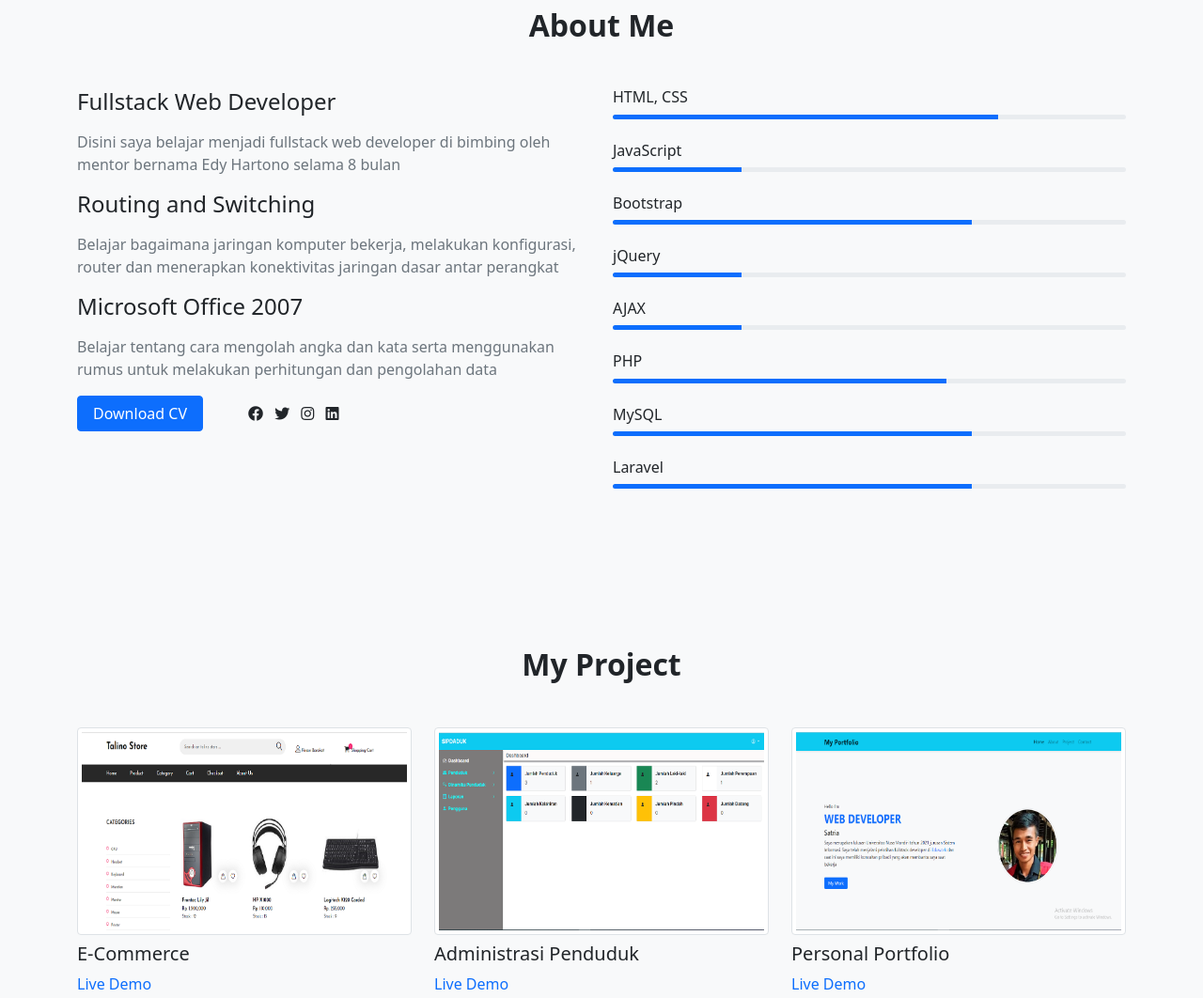
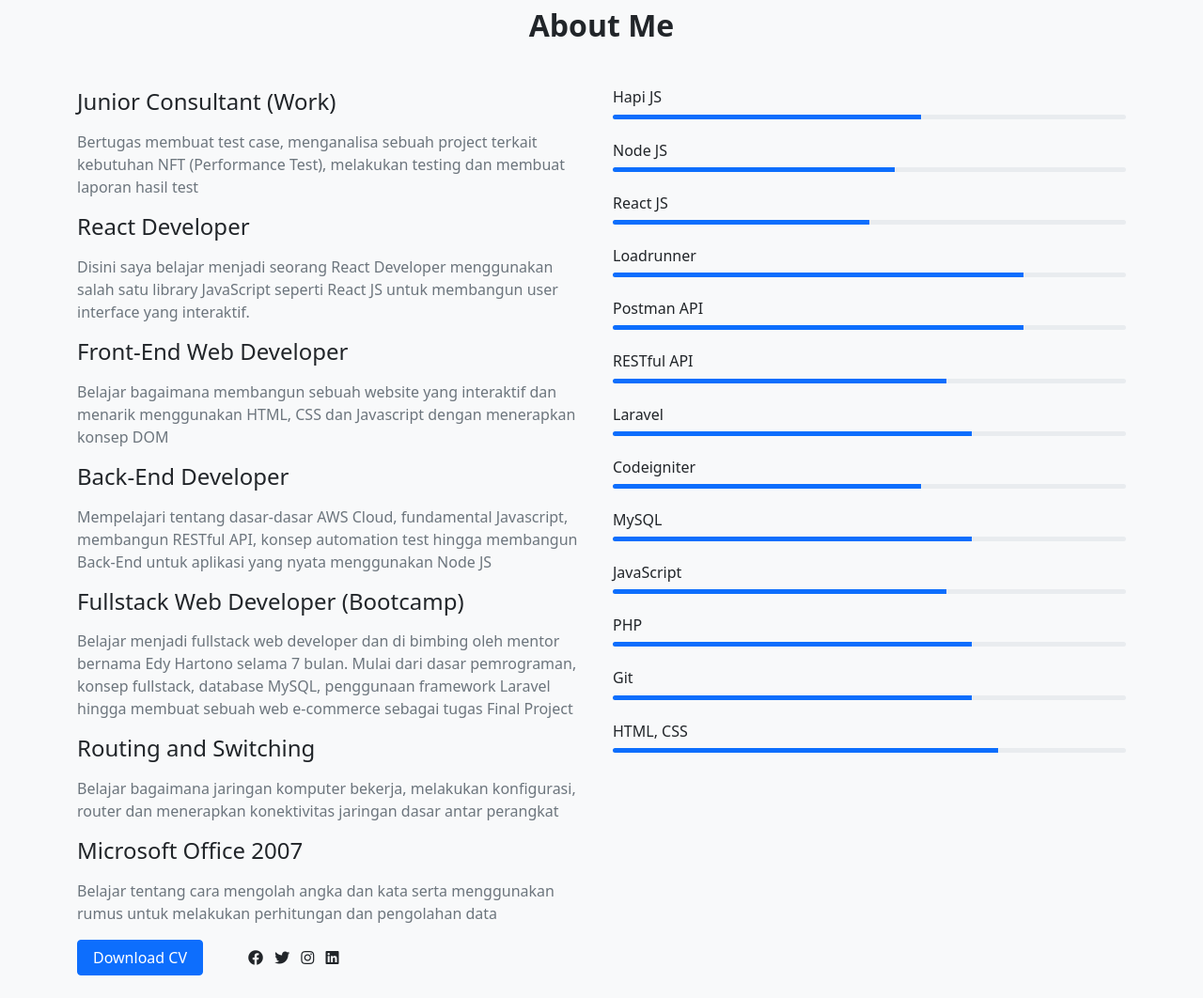
Before and after one commit to satria97/satria97.github.io, a plain HTML site: page index.html in a window 1280 px wide. Shown: the part 960-2022 px from the top of the page at 94% size. Drawn offline with Linux system fonts and the light colour scheme.

Commit message:
Update Portfolio

```diff
--- a/index.html
+++ b/index.html
@@ -13,7 +13,14 @@
 		<nav class="navbar navbar-expand-lg fixed-top navbar-light bg-info shadow-sm">
 			<div class="container-lg">
 				<a class="navbar-brand fw-bold fs-4" href="#">My Portfolio</a>
-        <button class="navbar-toggler" type="button" data-bs-toggle="collapse" data-bs-target="#navbarNavDropdown" aria-controls="navbarNavDropdown" aria-expanded="false" aria-label="Toggle navigation">
+				<button
+					class="navbar-toggler"
+					type="button"
+					data-bs-toggle="collapse"
+					data-bs-target="#navbarNavDropdown"
+					aria-controls="navbarNavDropdown"
+					aria-expanded="false"
+					aria-label="Toggle navigation">
 					<span class="navbar-toggler-icon"></span>
 				</button>
 				<div class="collapse navbar-collapse" id="navbarNavDropdown">
@@ -41,16 +48,23 @@
 				<div class="row min-vh-100 align-items-center align-content-center">
 					<div class="col-md-6 mt-5 mt-md-0">
 						<div class="home-img text-center">
-              <img class="rounded-circle img-thumbnail mw-100" src="img/me.jpg" alt="profile img" />
+							<img
+								class="rounded-circle img-thumbnail mw-100"
+								src="img/me_1.jpg"
+								alt="profile img" />
 						</div>
 					</div>
 					<div class="col-md-6 mt-5 mt-md-0 order-md-first">
 						<div class="home-text">
 							<p class="mb-1">Hello I'm</p>
-              <h1 class="text-primary text-uppercase fs-1 fw-bold">Web Developer</h1>
+							<h1 class="text-primary text-uppercase fs-1 fw-bold">
+								Web Developer | Performance Tester
+							</h1>
 							<h2 class="fs-4">Satria</h2>
 							<p>
-                Saya merupakan lulusan Universitas Nusa Mandiri tahun 2021 jurusan Sistem Informasi. Saya telah menjalani pelatihan fullstack developer di <a class="text-decoration-none" href="https://eduwork.id/">Eduwork</a> dan saat ini
+								Saya merupakan lulusan Universitas Nusa Mandiri tahun 2021 jurusan Sistem Informasi.
+								Saya telah menjalani pelatihan fullstack developer di
+								<a class="text-decoration-none" href="https://eduwork.id/">Eduwork</a> dan saat ini
 								saya memiliki konsultan pribadi yang akan membantu saya saat bekerja
 							</p>
 							<a href="#project" class="btn btn-primary px-3 mt-3">My Work</a>
@@ -73,20 +87,62 @@
 				<div class="row">
 					<div class="col-md-6">
 						<div class="about-text">
-              <h3 class="fs-4 mb-3">Fullstack Web Developer</h3>
-              <p class="text-muted">Disini saya belajar menjadi fullstack web developer di bimbing oleh mentor bernama Edy Hartono selama 8 bulan</p>
+							<h3 class="fs-4 mb-3">Junior Consultant (Work)</h3>
+							<p class="text-muted">
+								Bertugas membuat test case, menganalisa sebuah project terkait kebutuhan NFT
+								(Performance Test), melakukan testing dan membuat laporan hasil test
+							</p>
+						</div>
+						<div class="about-text">
+							<h3 class="fs-4 mb-3">React Developer</h3>
+							<p class="text-muted">
+								Disini saya belajar menjadi seorang React Developer menggunakan salah satu library
+								JavaScript seperti React JS untuk membangun user interface yang interaktif.
+							</p>
+						</div>
+						<div class="about-text">
+							<h3 class="fs-4 mb-3">Front-End Web Developer</h3>
+							<p class="text-muted">
+								Belajar bagaimana membangun sebuah website yang interaktif dan menarik menggunakan
+								HTML, CSS dan Javascript dengan menerapkan konsep DOM
+							</p>
+						</div>
+						<div class="about-text">
+							<h3 class="fs-4 mb-3">Back-End Developer</h3>
+							<p class="text-muted">
+								Mempelajari tentang dasar-dasar AWS Cloud, fundamental Javascript, membangun RESTful
+								API, konsep automation test hingga membangun Back-End untuk aplikasi yang nyata
+								menggunakan Node JS
+							</p>
+						</div>
+						<div class="about-text">
+							<h3 class="fs-4 mb-3">Fullstack Web Developer (Bootcamp)</h3>
+							<p class="text-muted">
+								Belajar menjadi fullstack web developer dan di bimbing oleh mentor bernama Edy
+								Hartono selama 7 bulan. Mulai dari dasar pemrograman, konsep fullstack, database
+								MySQL, penggunaan framework Laravel hingga membuat sebuah web e-commerce sebagai
+								tugas Final Project
+							</p>
 						</div>
 						<div class="about-text">
 							<h3 class="fs-4 mb-3">Routing and Switching</h3>
-              <p class="text-muted">Belajar bagaimana jaringan komputer bekerja, melakukan konfigurasi, router dan menerapkan konektivitas jaringan dasar antar perangkat</p>
+							<p class="text-muted">
+								Belajar bagaimana jaringan komputer bekerja, melakukan konfigurasi, router dan
+								menerapkan konektivitas jaringan dasar antar perangkat
+							</p>
 						</div>
 						<div class="about-text">
 							<h3 class="fs-4 mb-3">Microsoft Office 2007</h3>
-              <p class="text-muted">Belajar tentang cara mengolah angka dan kata serta menggunakan rumus untuk melakukan perhitungan dan pengolahan data</p>
+							<p class="text-muted">
+								Belajar tentang cara mengolah angka dan kata serta menggunakan rumus untuk melakukan
+								perhitungan dan pengolahan data
+							</p>
 						</div>
 						<div class="row">
 							<div class="col-lg-12 d-flex align-items-center">
-                <a href="#" class="btn px-3 btn-primary me-5">Download CV</a>
+								<a href="/img/CV Satria_Update.pdf" class="btn px-3 btn-primary me-5"
+									>Download CV</a
+								>
 								<div class="social-link">
 									<a href="#" class="text-dark me-2"><i class="fab fa-facebook"></i></a>
 									<a href="#" class="text-dark me-2"><i class="fab fa-twitter"></i></a>
@@ -98,51 +154,159 @@
 					</div>
 					<div class="col-md-6 mt-5 mt-md-0">
 						<div class="skill-item mb-4">
-              <h3 class="fs-6">HTML, CSS</h3>
+							<h3 class="fs-6">Hapi JS</h3>
 							<div class="progress" style="height: 5px">
-                <div class="progress-bar" role="progressbar" style="width: 75%" aria-valuenow="75" aria-valuemin="0" aria-valuemax="100"></div>
+								<div
+									class="progress-bar"
+									role="progressbar"
+									style="width: 60%"
+									aria-valuenow="60"
+									aria-valuemin="0"
+									aria-valuemax="100"></div>
+							</div>
+						</div>
+						<div class="skill-item mb-4">
+							<h3 class="fs-6">Node JS</h3>
+							<div class="progress" style="height: 5px">
+								<div
+									class="progress-bar"
+									role="progressbar"
+									style="width: 55%"
+									aria-valuenow="55"
+									aria-valuemin="0"
+									aria-valuemax="100"></div>
+							</div>
+						</div>
+						<div class="skill-item mb-4">
+							<h3 class="fs-6">React JS</h3>
+							<div class="progress" style="height: 5px">
+								<div
+									class="progress-bar"
+									role="progressbar"
+									style="width: 50%"
+									aria-valuenow="50"
+									aria-valuemin="0"
+									aria-valuemax="100"></div>
+							</div>
+						</div>
+						<div class="skill-item mb-4">
+							<h3 class="fs-6">Loadrunner</h3>
+							<div class="progress" style="height: 5px">
+								<div
+									class="progress-bar"
+									role="progressbar"
+									style="width: 80%"
+									aria-valuenow="80"
+									aria-valuemin="0"
+									aria-valuemax="100"></div>
+							</div>
+						</div>
+						<div class="skill-item mb-4">
+							<h3 class="fs-6">Postman API</h3>
+							<div class="progress" style="height: 5px">
+								<div
+									class="progress-bar"
+									role="progressbar"
+									style="width: 80%"
+									aria-valuenow="80"
+									aria-valuemin="0"
+									aria-valuemax="100"></div>
+							</div>
+						</div>
+						<div class="skill-item mb-4">
+							<h3 class="fs-6">RESTful API</h3>
+							<div class="progress" style="height: 5px">
+								<div
+									class="progress-bar"
+									role="progressbar"
+									style="width: 65%"
+									aria-valuenow="65"
+									aria-valuemin="0"
+									aria-valuemax="100"></div>
+							</div>
+						</div>
+						<div class="skill-item mb-4">
+							<h3 class="fs-6">Laravel</h3>
+							<div class="progress" style="height: 5px">
+								<div
+									class="progress-bar"
+									role="progressbar"
+									style="width: 70%"
+									aria-valuenow="70"
+									aria-valuemin="0"
+									aria-valuemax="100"></div>
+							</div>
+						</div>
+						<div class="skill-item mb-4">
+							<h3 class="fs-6">Codeigniter</h3>
+							<div class="progress" style="height: 5px">
+								<div
+									class="progress-bar"
+									role="progressbar"
+									style="width: 60%"
+									aria-valuenow="60"
+									aria-valuemin="0"
+									aria-valuemax="100"></div>
+							</div>
+						</div>
+						<div class="skill-item mb-4">
+							<h3 class="fs-6">MySQL</h3>
+							<div class="progress" style="height: 5px">
+								<div
+									class="progress-bar"
+									role="progressbar"
+									style="width: 70%"
+									aria-valuenow="70"
+									aria-valuemin="0"
+									aria-valuemax="100"></div>
 							</div>
 						</div>
 						<div class="skill-item mb-4">
 							<h3 class="fs-6">JavaScript</h3>
 							<div class="progress" style="height: 5px">
-                <div class="progress-bar" role="progressbar" style="width: 25%" aria-valuenow="25" aria-valuemin="0" aria-valuemax="100"></div>
-              </div>
-            </div>
-            <div class="skill-item mb-4">
-              <h3 class="fs-6">Bootstrap</h3>
-              <div class="progress" style="height: 5px">
-                <div class="progress-bar" role="progressbar" style="width: 70%" aria-valuenow="70" aria-valuemin="0" aria-valuemax="100"></div>
-              </div>
-            </div>
-            <div class="skill-item mb-4">
-              <h3 class="fs-6">jQuery</h3>
-              <div class="progress" style="height: 5px">
-                <div class="progress-bar" role="progressbar" style="width: 25%" aria-valuenow="25" aria-valuemin="0" aria-valuemax="100"></div>
-              </div>
-            </div>
-            <div class="skill-item mb-4">
-              <h3 class="fs-6">AJAX</h3>
-              <div class="progress" style="height: 5px">
-                <div class="progress-bar" role="progressbar" style="width: 25%" aria-valuenow="25" aria-valuemin="0" aria-valuemax="100"></div>
+								<div
+									class="progress-bar"
+									role="progressbar"
+									style="width: 65%"
+									aria-valuenow="65"
+									aria-valuemin="0"
+									aria-valuemax="100"></div>
 							</div>
 						</div>
 						<div class="skill-item mb-4">
 							<h3 class="fs-6">PHP</h3>
 							<div class="progress" style="height: 5px">
-                <div class="progress-bar" role="progressbar" style="width: 65%" aria-valuenow="65" aria-valuemin="0" aria-valuemax="100"></div>
+								<div
+									class="progress-bar"
+									role="progressbar"
+									style="width: 70%"
+									aria-valuenow="70"
+									aria-valuemin="0"
+									aria-valuemax="100"></div>
 							</div>
 						</div>
 						<div class="skill-item mb-4">
-              <h3 class="fs-6">MySQL</h3>
+							<h3 class="fs-6">Git</h3>
 							<div class="progress" style="height: 5px">
-                <div class="progress-bar" role="progressbar" style="width: 70%" aria-valuenow="70" aria-valuemin="0" aria-valuemax="100"></div>
+								<div
+									class="progress-bar"
+									role="progressbar"
+									style="width: 70%"
+									aria-valuenow="70"
+									aria-valuemin="0"
+									aria-valuemax="100"></div>
 							</div>
 						</div>
 						<div class="skill-item mb-4">
-              <h3 class="fs-6">Laravel</h3>
+							<h3 class="fs-6">HTML, CSS</h3>
 							<div class="progress" style="height: 5px">
-                <div class="progress-bar" role="progressbar" style="width: 70%" aria-valuenow="70" aria-valuemin="0" aria-valuemax="100"></div>
+								<div
+									class="progress-bar"
+									role="progressbar"
+									style="width: 75%"
+									aria-valuenow="75"
+									aria-valuemin="0"
+									aria-valuemax="100"></div>
 							</div>
 						</div>
 					</div>
@@ -165,7 +329,9 @@
 						<div class="project-item">
 							<img src="img/projects/gambar1.png" class="w-100 img-thumbnail" alt="" />
 							<h3 class="text-capitalize fs-5 my-2">E-commerce</h3>
-              <p class="mb-4"><a class="text-decoration-none" href="">Live Demo</a></p>
+							<p class="mb-4">
+								<a class="text-decoration-none" href="/img/demo/talino-store.gif">Live Demo</a>
+							</p>
 						</div>
 					</div>
 					<div class="col-md-6 col-lg-4">
@@ -179,7 +345,11 @@
 						<div class="project-item">
 							<img src="img/projects/gambar3.png" class="w-100 img-thumbnail" alt="" />
 							<h3 class="text-capitalize fs-5 my-2">Personal Portfolio</h3>
-              <p class="mb-4"><a class="text-decoration-none" href="">Live Demo</a></p>
+							<p class="mb-4">
+								<a class="text-decoration-none" href="/img/demo/personal-portfolio.gif"
+									>Live Demo</a
+								>
+							</p>
 						</div>
 					</div>
 				</div>
@@ -216,26 +386,51 @@
 								<p class="text-muted">085750453514</p>
 							</div>
 						</div>
+						<div class="contact-item d-flex mb-3">
+							<div class="icon fs-4 text-primary">
+								<i class="fab fa-linkedin-in"></i>
+							</div>
+							<div class="text ms-3">
+								<h3 class="fs-5">LinkedIn</h3>
+								<p class="text-muted">https://www.linkedin.com/in/satria-garlan-498155225/</p>
+							</div>
+						</div>
 					</div>
 					<div class="col-md-7">
 						<div class="contact-form">
 							<form action="">
 								<div class="row">
 									<div class="col-lg-6 mb-4">
-                    <input type="text" name="" class="form-control form-control-lg fs-6 border-0 shadow-sm" placeholder="Your Name" />
+										<input
+											type="text"
+											name=""
+											class="form-control form-control-lg fs-6 border-0 shadow-sm"
+											placeholder="Your Name" />
 									</div>
 									<div class="col-lg-6 mb-4">
-                    <input type="text" name="" class="form-control form-control-lg fs-6 border-0 shadow-sm" placeholder="Your Email" />
+										<input
+											type="text"
+											name=""
+											class="form-control form-control-lg fs-6 border-0 shadow-sm"
+											placeholder="Your Email" />
 									</div>
 								</div>
 								<div class="row">
 									<div class="col-lg-12 mb-4">
-                    <input type="email" name="" class="form-control form-control-lg fs-6 border-0 shadow-sm" placeholder="Subject" />
+										<input
+											type="email"
+											name=""
+											class="form-control form-control-lg fs-6 border-0 shadow-sm"
+											placeholder="Subject" />
 									</div>
 								</div>
 								<div class="row">
 									<div class="col-lg-12 mb-4">
-                    <textarea rows="5" name="" class="form-control form-control-lg fs-6 border-0 shadow-sm" placeholder="Your Message"></textarea>
+										<textarea
+											rows="5"
+											name=""
+											class="form-control form-control-lg fs-6 border-0 shadow-sm"
+											placeholder="Your Message"></textarea>
 									</div>
 								</div>
 								<div class="row">
@@ -255,7 +450,12 @@
 			<div class="container-lg">
 				<div class="row">
 					<div class="col-lg-12">
-            <p class="m-0 text-center text-muted">&copy; 2021 Satria</p>
+						<p class="m-0 text-center text-muted">
+							Copyright &copy;
+							<script type="text/javascript">
+								document.write('2021 - ' + new Date().getFullYear());
+							</script>
+						</p>
 					</div>
 				</div>
 			</div>
```
Also changed, not shown: img/me.jpg (deleted), img/me_1.jpg (added), 3 other files. Lines whose indentation alone changed are shown as unchanged.
